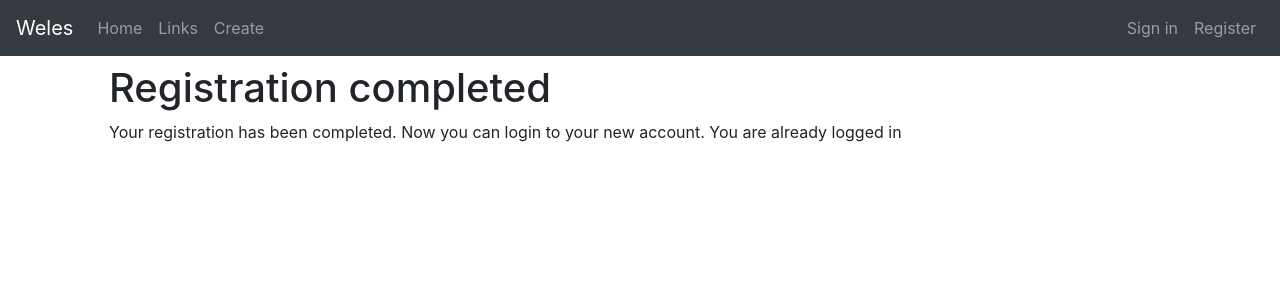
After one commit to AdamStrojek/weles, a Django app: template backend/weles/templates/django_registration/registration_complete.html in a window 1280 px wide. The commit adds this page. Shown: the top 300 px of the page. Run offline with Django 3.2, Linux system fonts and the light colour scheme; the template is opened without the code that fills it, so the values that code supplies are empty; some libraries are stand-ins or nearby versions.

Commit message:
Update templates

```diff
--- a/backend/requirements/common.txt
+++ b/backend/requirements/common.txt
@@ -11,3 +11,4 @@ dj-database-url==0.5.0
 gunicorn==20.0.4
 psycopg2==2.8.4
 django-registration==3.1
+django-crispy-forms==1.8.1
--- a/backend/weles/static/styles/base.css
+++ b/backend/weles/static/styles/base.css
@@ -42,3 +42,7 @@ body.signin {
   border-top-left-radius: 0;
   border-top-right-radius: 0;
 }
+
+.content-block {
+  padding: 4rem 1.5rem;
+}
--- a/backend/weles/templates/base.html
+++ b/backend/weles/templates/base.html
@@ -16,7 +16,9 @@
   <body class="{% block body_class %}{% endblock %}">
     {% block nav %}{% endblock nav %}
 
-    {% block main_body %}<h1>Hello, world!</h1>{% endblock main_body %}
+    <main role="main" class="container">
+    {% block main_body %}{% endblock main_body %}
+    </main>
 
     <!-- Optional JavaScript -->
     <!-- jQuery first, then Popper.js, then Bootstrap JS -->
--- /dev/null
+++ b/backend/weles/templates/django_registration/registration_complete.html
@@ -0,0 +1,8 @@
+{% extends "index.html" %}
+
+{% block main_body %}
+    <div class="content-block">
+        <h1>Registration completed</h1>
+        <p>Your registration has been completed. Now you can login to your new account. You are already logged in</p>
+    </div>
+{% endblock main_body %}
--- a/backend/weles/templates/fragments/nav.html
+++ b/backend/weles/templates/fragments/nav.html
@@ -14,20 +14,22 @@
         <a class="nav-link" href="#">Create</a>
       </li>
     </ul>
-{#    <form class="form-inline my-2 my-lg-0">#}
-{#      <input class="form-control mr-sm-2" type="text" placeholder="Search" aria-label="Search">#}
-{#      <button class="btn btn-secondary my-2 my-sm-0" type="submit">Search</button>#}
-{#    </form>#}
   </div>
 
   <div class="navbar-collapse collapse w-100 order-3 dual-collapse2">
     <ul class="navbar-nav ml-auto">
+        {% if user.is_anonymous %}
         <li class="nav-item">
             <a class="nav-link" href="{% url "login" %}">Sign in</a>
         </li>
         <li class="nav-item">
             <a class="nav-link" href="{% url "django_registration_register" %}">Register</a>
         </li>
+        {% else %}
+        <li class="nav-item">
+            <a class="nav-link" href="{% url "logout" %}">Sign out</a>
+        </li>
+        {% endif %}
     </ul>
   </div>
 </nav>
--- a/backend/weles/templates/index.html
+++ b/backend/weles/templates/index.html
@@ -3,3 +3,12 @@
 {% block nav %}
     {% include "fragments/nav.html" %}
 {% endblock nav %}
+
+{% block page_title %}Main{% endblock %}
+
+{% block main_body %}
+    <div class="jumbotron">
+        <h1>Welcome to Weles</h1>
+        <p>We will take your secrets to grave</p>
+    </div>
+{% endblock main_body %}
```
Also changed, not shown: backend/weles/settings.py (+11 -0 lines), backend/weles/templates/django_registration/registration_form.html (+16 -0 lines), backend/weles/templates/registration/login.html (+4 -12 lines).
